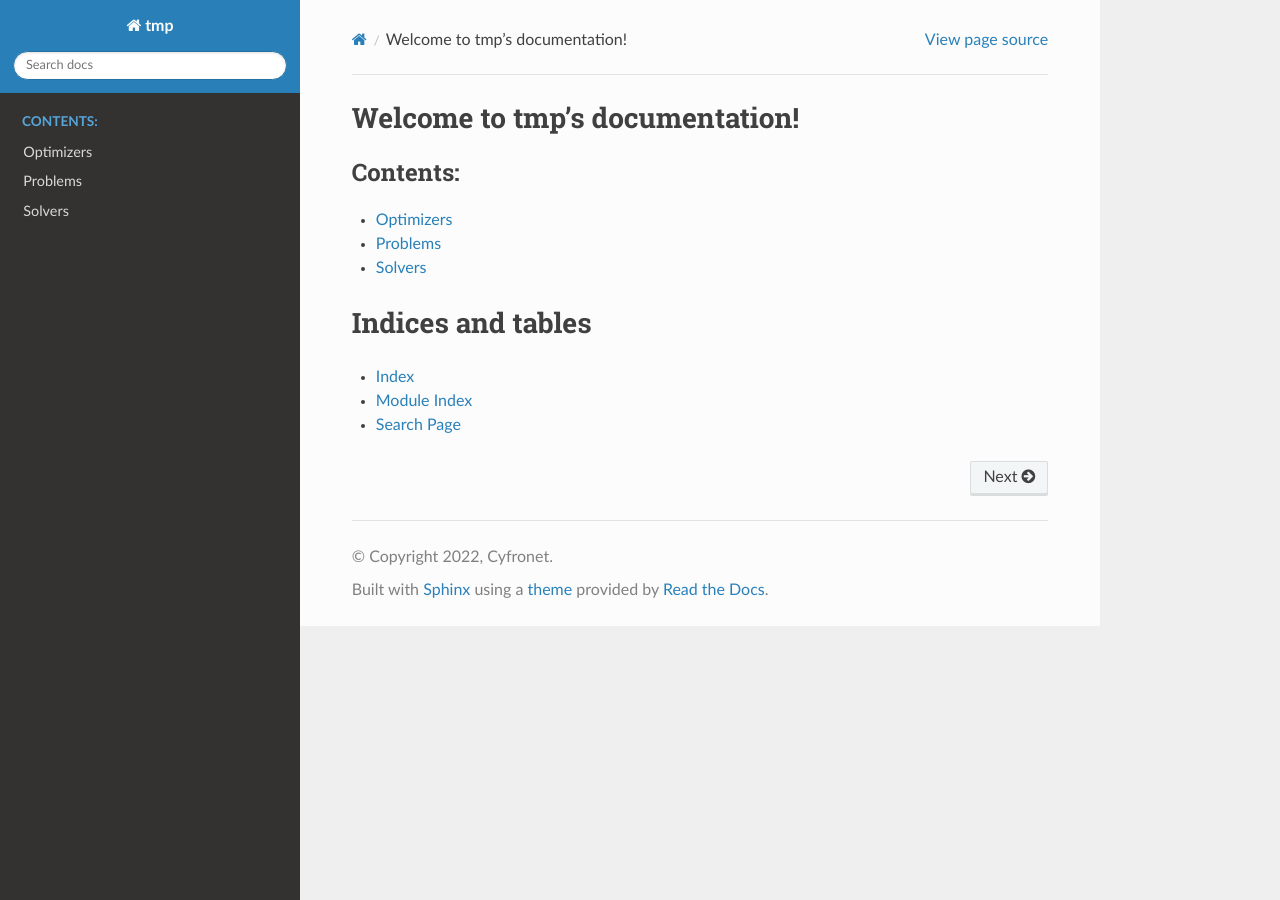
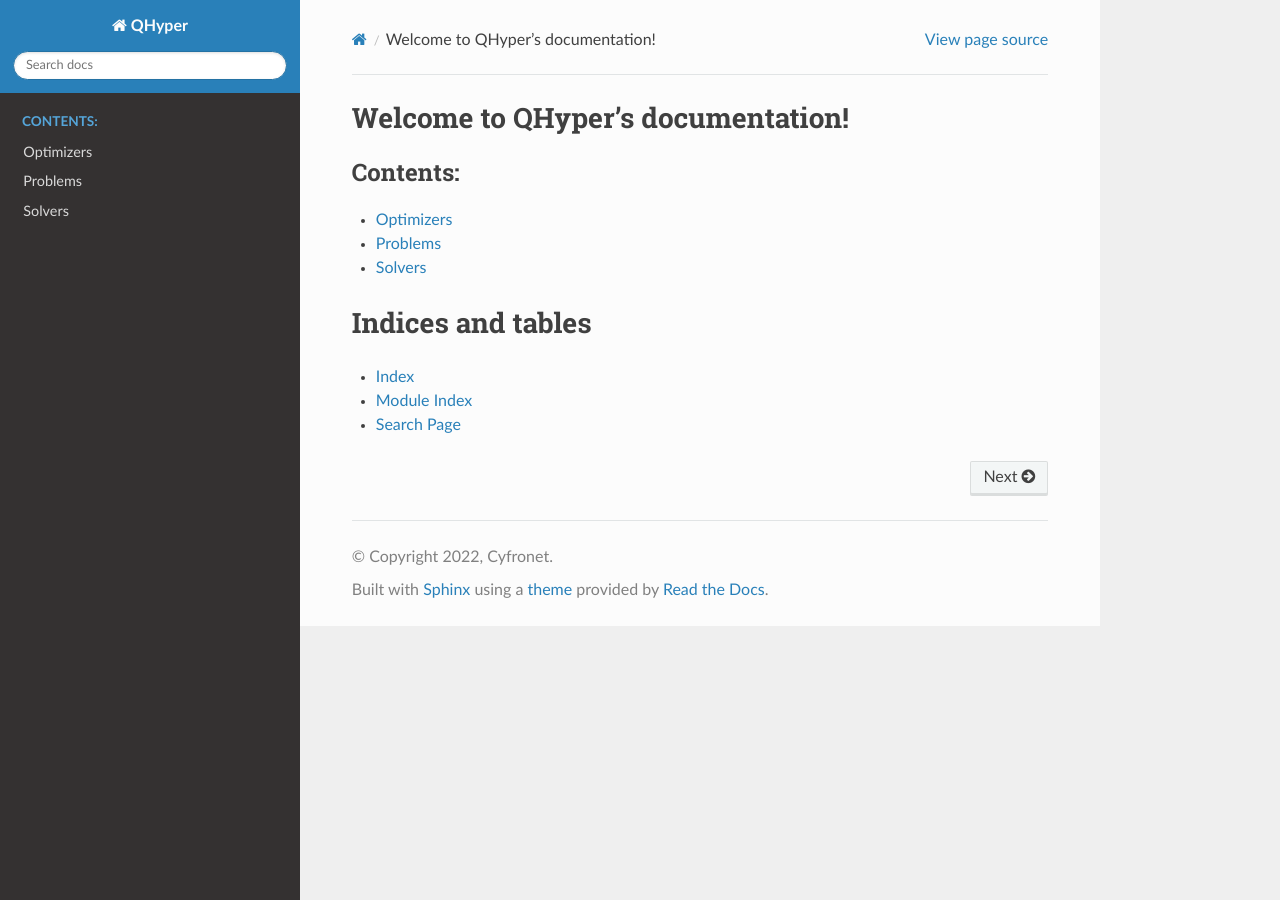
Before and after one commit to qc-lab/QHyper, a Sphinx documentation site: the page built from docs/source/index.rst, in a window 1280 px wide. Built offline with Sphinx 7.4.7 and the Read the Docs theme 2.0.0, drawn with Linux system fonts in a browser that asks for light colours.

Commit message:
Change name

```diff
--- a/docs/source/conf.py
+++ b/docs/source/conf.py
@@ -11,7 +11,7 @@ sys.path.insert(0, os.path.abspath('..'))
 # -- Project information -----------------------------------------------------
 # https://www.sphinx-doc.org/en/master/usage/configuration.html#project-information
 
-project = 'tmp'
+project = 'QHyper'
 copyright = '2022, Cyfronet'
 author = 'Cyfronet'
 
--- a/docs/source/index.rst
+++ b/docs/source/index.rst
@@ -1,9 +1,9 @@
-.. tmp documentation master file, created by
+.. documentation master file, created by
    sphinx-quickstart on Thu Oct 27 13:27:51 2022.
    You can adapt this file completely to your liking, but it should at least
    contain the root `toctree` directive.
 
-Welcome to tmp's documentation!
+Welcome to QHyper's documentation!
 ===============================
 
 .. toctree::
```
